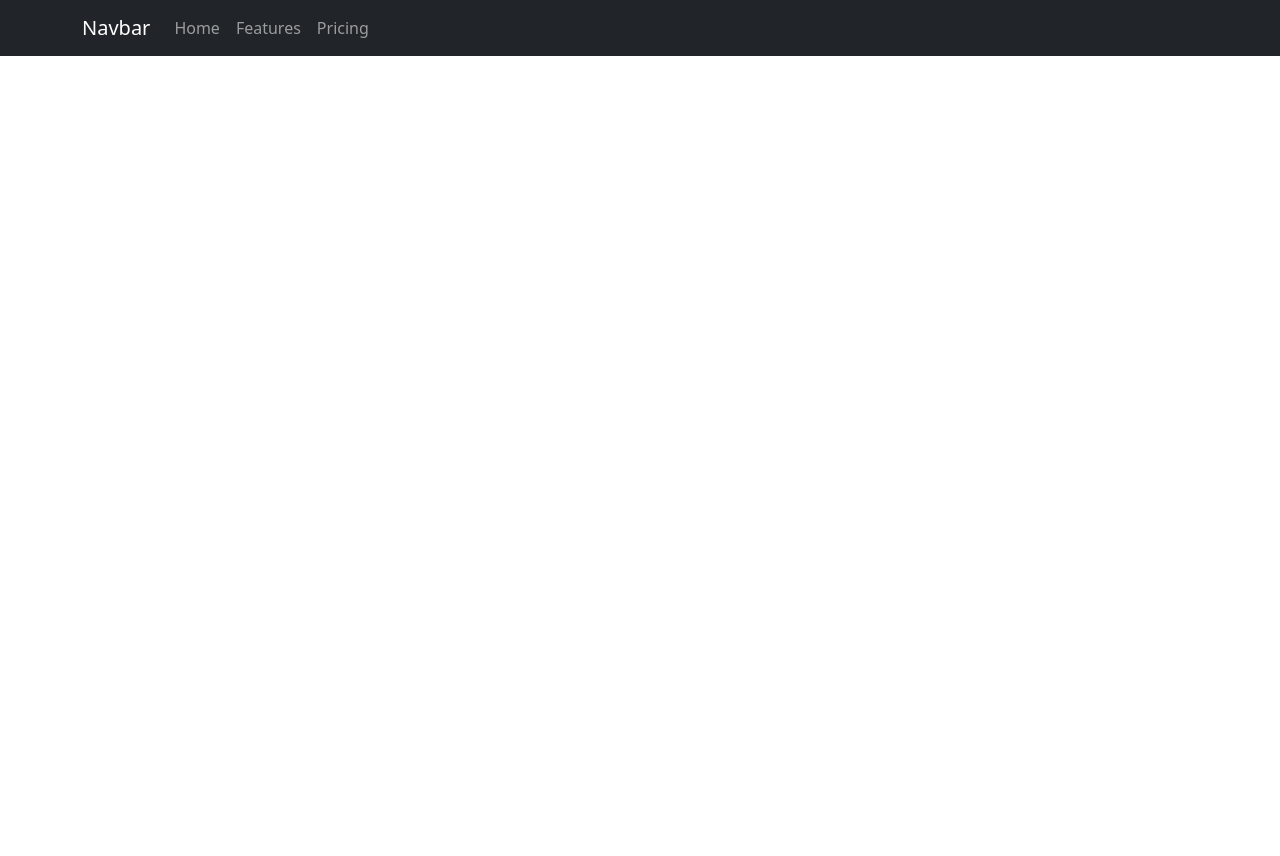
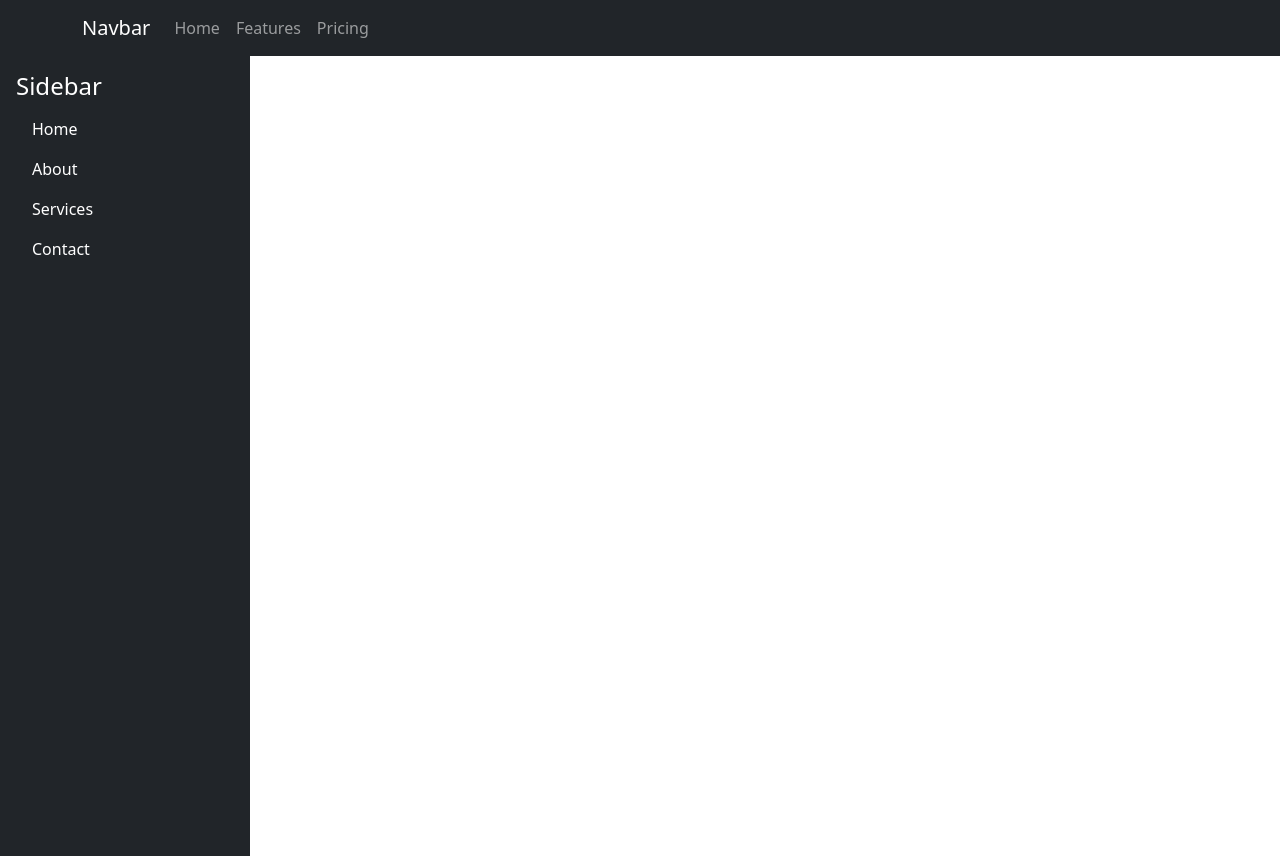
Before and after one commit to sreelakshmi-01/React_Demo, a React (Vite) app: page / in a window 1280 px wide. Before the commit the page ends 800 px from the top, so only its background shows below. Built offline with nearby package versions, Linux system fonts and the light colour scheme.

Commit message:
sidebar added

```diff
--- a/src/App.jsx
+++ b/src/App.jsx
@@ -1,8 +1,14 @@
 import ColorSchemesExample from "./components/navbar"
+import Sidebar from "./components/sidebar"
 
 function App() {
   return (
-    <ColorSchemesExample></ColorSchemesExample>
+    <div>
+      <ColorSchemesExample></ColorSchemesExample>
+      <Sidebar></Sidebar>
+
+    </div>
+
   )
 }
 
--- a/src/components/sidebar.jsx
+++ b/src/components/sidebar.jsx
@@ -0,0 +1,18 @@
+function Sidebar() {
+    return (
+        <div className="d-flex">
+            <div className="bg-dark text-white vh-100 p-3" style={{ width: "250px" }}>
+                <h4>Sidebar</h4>
+                <ul className="nav flex-column">
+                    <li className="nav-item"><a href="#" className="nav-link text-white">Home</a></li>
+                    <li className="nav-item"><a href="#" className="nav-link text-white">About</a></li>
+                    <li className="nav-item"><a href="#" className="nav-link text-white">Services</a></li>
+                    <li className="nav-item"><a href="#" className="nav-link text-white">Contact</a></li>
+                </ul>
+            </div>
+        </div>
+    )
+}
+
+
+export default Sidebar;
```
